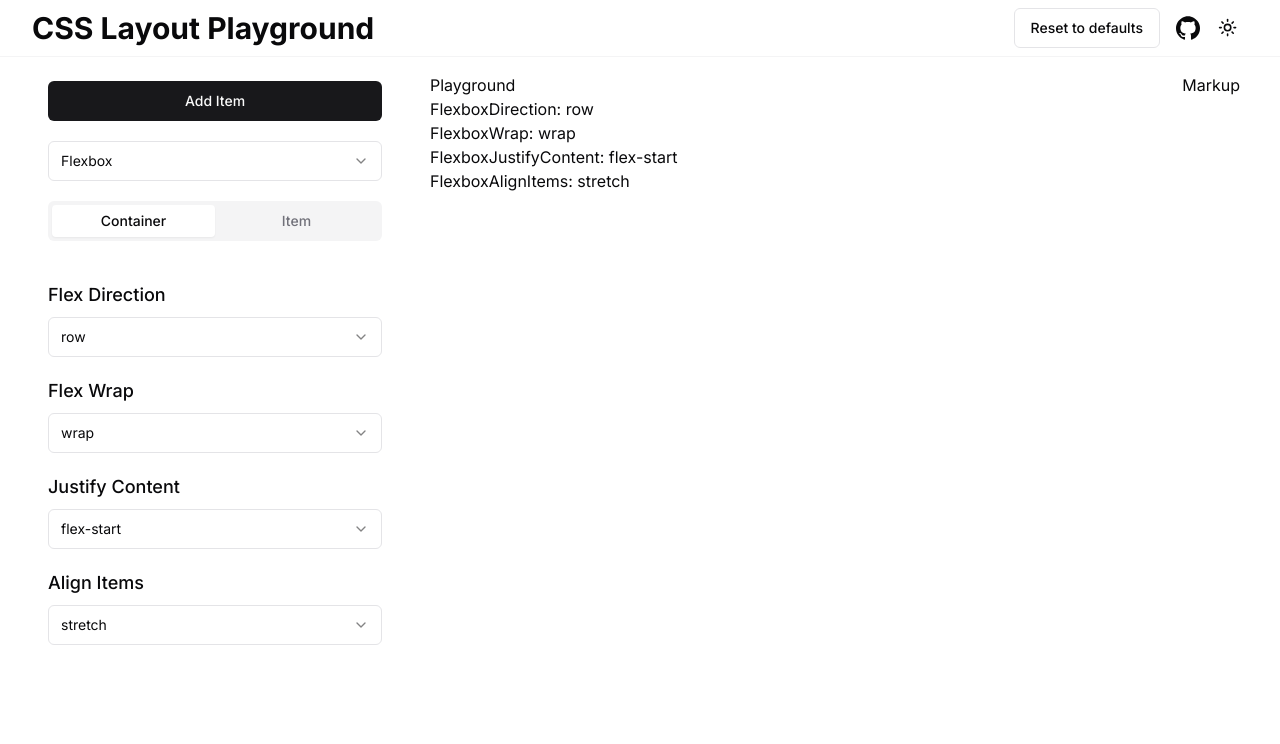
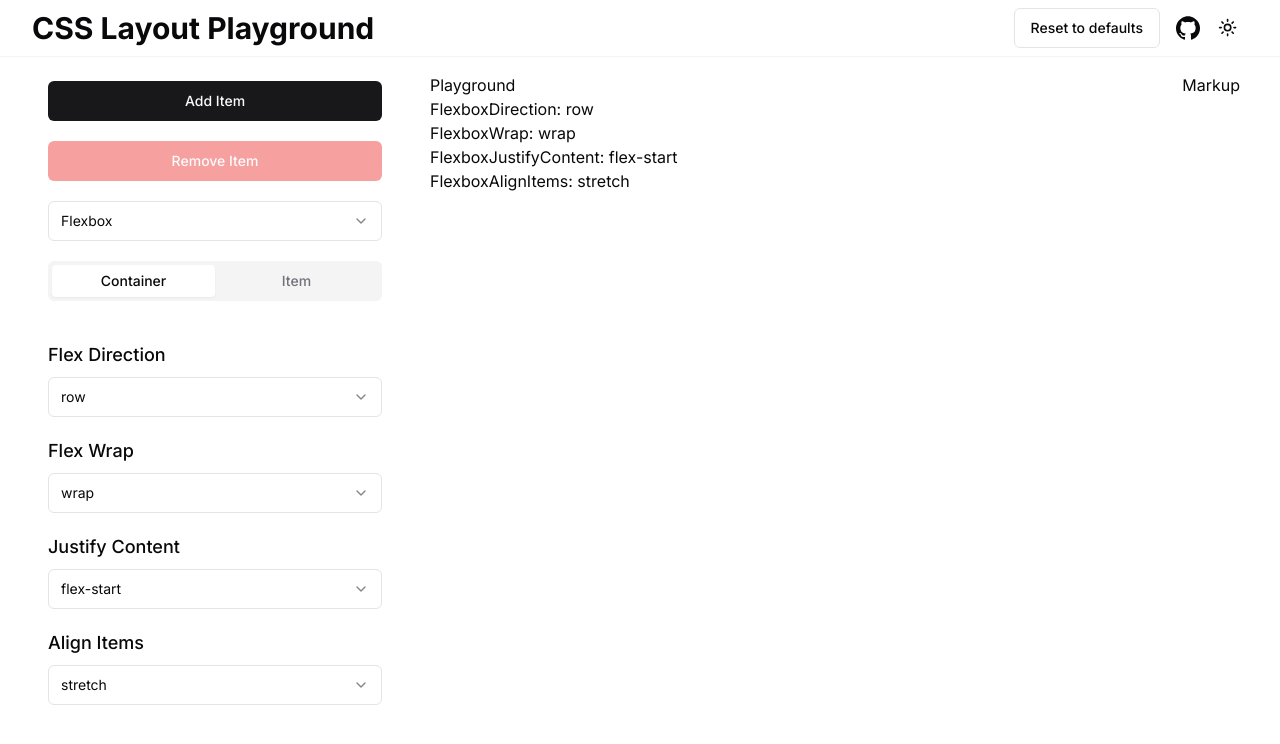
Before and after one commit to javalce/css-layout-playground, a Next.js app: page / in a window 1280 px wide. Shown: the top 744 px of the page. Built offline with nearby package versions, Linux system fonts and the light colour scheme.

Commit message:
Add and remove item components in Sidebar

```diff
--- a/src/components/Sidebar.tsx
+++ b/src/components/Sidebar.tsx
@@ -1,14 +1,16 @@
 import { capitalizeFirstLetter } from '@/lib/utils';
 import { LAYOUT_TYPES } from '@/models/layout';
+import AddItem from './AddItem';
 import { FlexboxOptions } from './FlexboxOptions';
-import { Button } from './ui/button';
+import RemoveItem from './RemoveItem';
 import { Select, SelectContent, SelectItem, SelectTrigger, SelectValue } from './ui/select';
 import { Tabs, TabsContent, TabsList, TabsTrigger } from './ui/tabs';
 
 export default function Sidebar() {
   return (
     <aside className='flex flex-col gap-y-5 p-2 [grid-area:options]'>
-      <Button className=''>Add Item</Button>
+      <AddItem />
+      <RemoveItem />
       <section>
         <Select defaultValue={LAYOUT_TYPES.FLEXBOX}>
           <SelectTrigger className=''>
```
